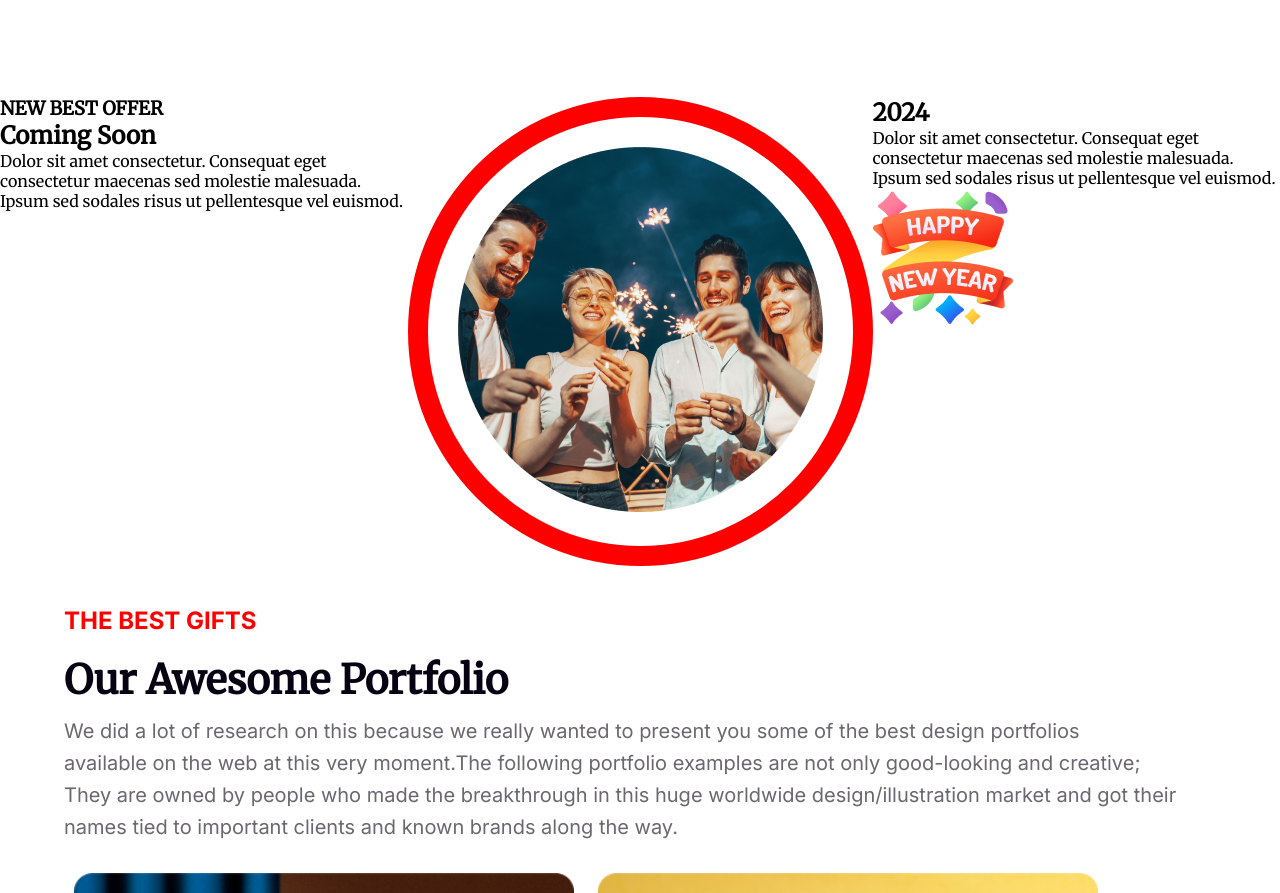
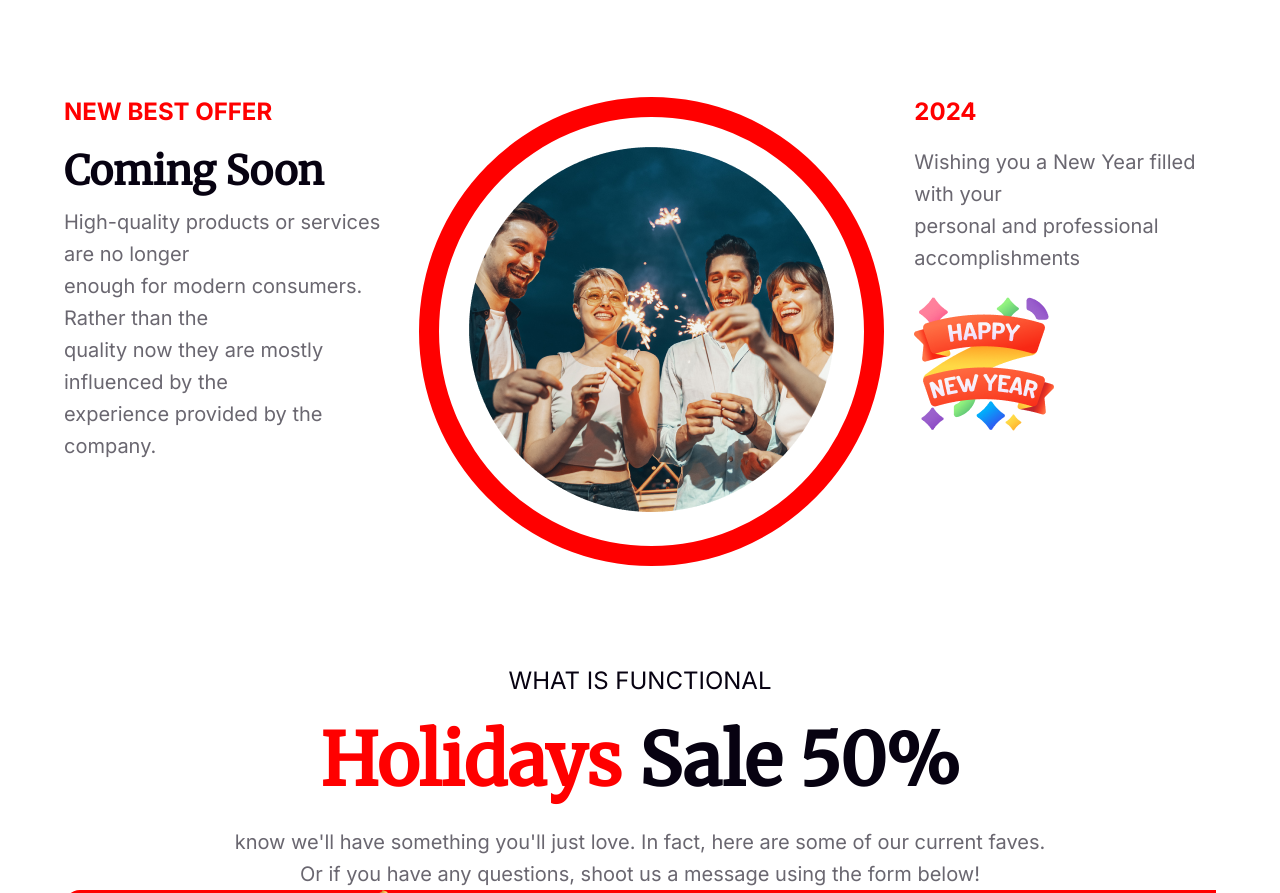
Before and after one commit to LubabaSultana25/New-Year-Celebration, a plain HTML site: page index.html in a window 1280 px wide. Shown: the part 2884-3777 px from the top of the page. Drawn offline with Linux system fonts and the light colour scheme.

Commit message:
holyfay plan complete

```diff
--- a/css/style.css
+++ b/css/style.css
@@ -112,6 +112,7 @@
     margin-bottom: 30px;
 }
 
+
 .mid-night-description {
     color: rgba(255, 255, 255, 0.80);
     font-size: 18px;
@@ -136,6 +137,7 @@
 .mid-night-img {
     margin: 70px;
     margin-left: 100px;
+    mix-blend-mode: hard-light;
 
 }
 
@@ -174,8 +176,15 @@
 }
 
 /* Best offer related style */
+.best-offer-section {
+    margin: 40px auto;
+    width: 90%;
+}
+
 .best-offer-element {
     display: flex;
+    justify-content: space-between;
+    gap: 30px;
 
 }
 
@@ -185,22 +194,85 @@
     border: 20px solid #F00;
     border-radius: 50%;
     padding: 30px;
+}
+
+
+
+/* holyday related style */
+.holyday-section {
+    margin: 40px auto;
+    width: 90%;
+}
+
+.holyday-images {
+    background-image: url(/Images/Rectangle\ 2.png);
+    background-position: center;
+    border-radius: 10px;
+    border-radius: 16px 0px 16px 16px;
+    /* background: #F00;
+    width: 1320px;
+    height: 229px;
+    flex-shrink: 0; */
 
 
 }
 
+.holyday-item {
+    text-align: center;
+}
+
+.holyday-item h3 {
+    color: #070211;
+    font-family: Inter;
+    font-size: 24px;
+    font-style: normal;
+    font-weight: 500;
+    line-height: normal;
+    margin-top: 80px;
+    padding: 20px;
 
 
+}
 
+.holyday-item h2 {
+    color: #070211;
+    font-family: Merriweather;
+    font-size: 72px;
+    font-style: normal;
+    font-weight: 900;
+    line-height: normal;
+    padding-bottom: 20px;
+}
 
+.holyday-item h2 span {
+    color: #F00;
+    text-align: center;
+    font-family: Merriweather;
+    font-size: 72px;
+    font-style: normal;
+    font-weight: 900;
+    line-height: normal;
+}
+
+.holyday-item p {
+    color: rgba(7, 2, 17, 0.60);
+    text-align: center;
+    font-family: Inter;
+    font-size: 20px;
+    font-style: normal;
+    font-weight: 500;
+    line-height: 32px;
+    /* 160% */
+}
 
 /* portfolio-section related style */
+
 .portfolio-section {
     margin: 40px auto;
     width: 90%;
 }
 
-.portfolio-info h3 {
+.p-info h3 {
     margin-bottom: 20px;
     color: #F00;
     font-family: Inter;
@@ -209,7 +281,7 @@
     line-height: normal;
 }
 
-.portfolio-info h2 {
+.p-info h2 {
     color: #070211;
     font-size: 40px;
     font-style: normal;
@@ -219,7 +291,7 @@
     padding-bottom: 10px;
 }
 
-.portfolio-info p {
+.p-info p {
     color: rgba(7, 2, 17, 0.60);
     font-family: Inter;
     font-size: 20px;
--- a/index.html
+++ b/index.html
@@ -23,7 +23,9 @@
             <h3 class="banner-description"> New Year Party <br> Celebration</h3>
         </nav>
     </header>
+    <!-- main section start -->
     <main>
+        <!-- offer section -->
         <section class="offer-section">
             <div class="offer-categories">
                 <h3 class="offer-title">
@@ -36,6 +38,7 @@
                 <img src="./Images/New Year Photo.png" alt="New Year photo">
             </div>
         </section>
+        <!-- party section -->
         <section class="party-section">
             <div class="mid-night-banner">
                 <div class="mid-text-category">
@@ -57,6 +60,7 @@
             </div>
 
         </section>
+        <!-- event section -->
         <section class="event-info">
             <div class="event-title-info">
                 <h3 class="event-title1"> <span>Place:</span> New Park Hotel</h3>
@@ -67,33 +71,53 @@
                 <button class="primary-btn">JOIN NOW</button>
             </div>
         </section>
-
+        <!-- best offer  -->
         <section class="best-offer-section">
             <div class="best-offer-element">
-                <div class="best-offer-title">
+                <div class="p-info">
                     <h3>NEW BEST OFFER</h3>
                     <h2>Coming Soon</h2>
 
-                    <p>Dolor sit amet consectetur. Consequat eget consectetur maecenas sed molestie malesuada. Ipsum sed
-                        sodales risus ut pellentesque vel euismod. </p>
+                    <p>High-quality products or services are no longer <br> enough for modern consumers. Rather than the
+                        <br>
+                        quality now they are mostly influenced by the <br> experience provided by the company.
+                    </p>
                 </div>
                 <div class="best-offer-img">
                     <img src="/Images/Ellipse 1.png">
                 </div>
-                <div class="offer-new-year">
-                    <h2>2024</h2>
-                    <p>Dolor sit amet consectetur. Consequat eget consectetur maecenas sed molestie malesuada. Ipsum sed
-                        sodales risus ut pellentesque vel euismod. </p>
+                <div class="p-info">
+                    <h3>2024</h3>
+                    <p>Wishing you a New Year filled with your<br> personal and professional accomplishments</p>
                     <img src="/Images/Group 96.png">
                 </div>
             </div>
         </section>
 
+        <section class="holyday-section">
+            <div class="holyday-item">
+                <h3>WHAT IS FUNCTIONAL</h3>
+                <h2><span>Holidays</span> Sale 50%</h2>
+                <p> know we'll have something you'll just love. In fact, here are some of our current faves.
+                    <br>
+                    Or if you have any questions, shoot us a message using the form below!
+                </p>
+            </div>
+            <div class="holyday-images">
+                <div class="">
+                    <img src="/Images/Group 75.png">
+                </div>
+                <div>
+                    <img src="/Images/Rectangle 1.png" alt="">
+                </div>
+            </div>
+        </section>
 
 
+        <!-- Portfolio  -->
 
         <section class="portfolio-section">
-            <div class=" portfolio-info">
+            <div class=" p-info">
                 <h3>THE BEST GIFTS</h3>
                 <h2>Our Awesome Portfolio</h2>
                 <p>We did a lot of research on this because we really wanted to present you some of the best design
@@ -117,7 +141,7 @@
             </div>
 
         </section>
-
+        <!-- subscription section -->
         <section class="Subscription-section">
             <div class="subcription-info">
                 <img class="sub-info-img" src="Images/Group 61.png" alt="email">
@@ -142,6 +166,8 @@
         </section>
 
     </main>
+    <!-- main end -->
+    <!-- footer start -->
     <footer class="footer-section">
         <div class="footer-element">
             <div class="footer-address">
```
